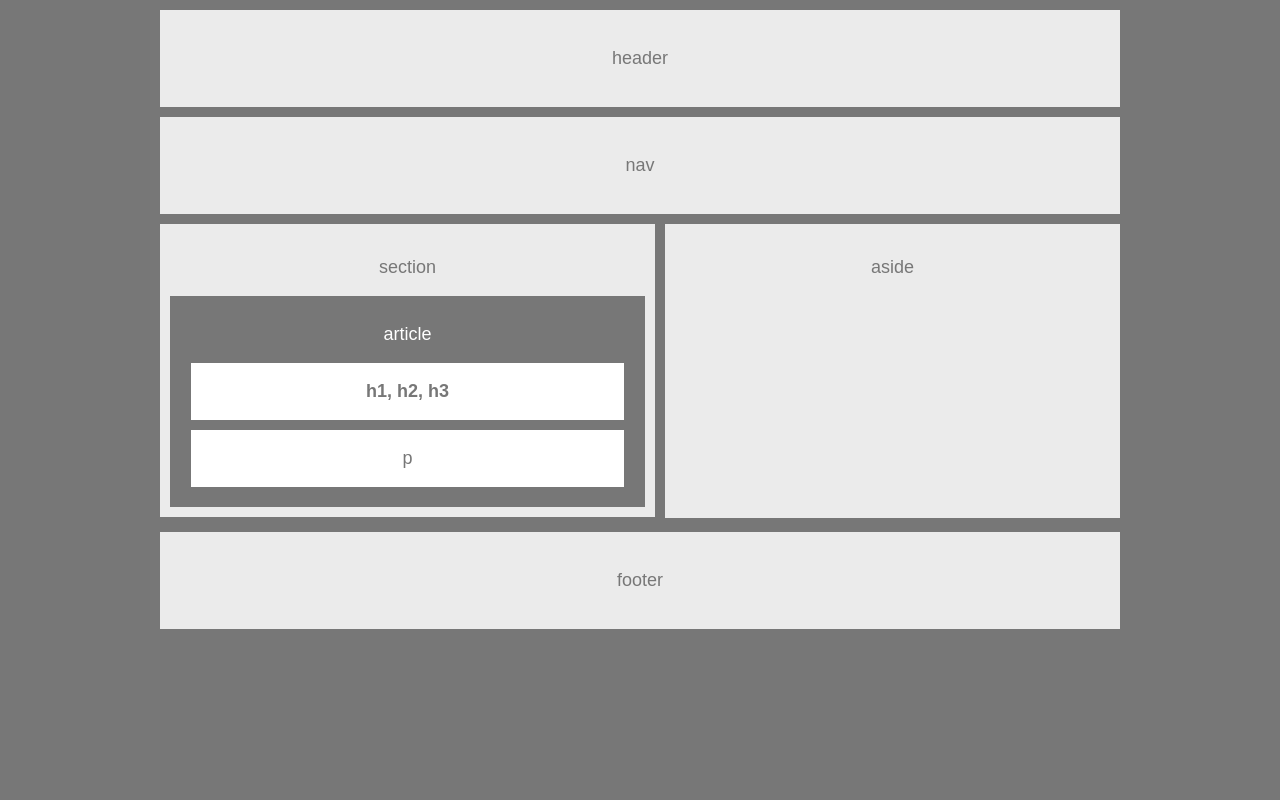
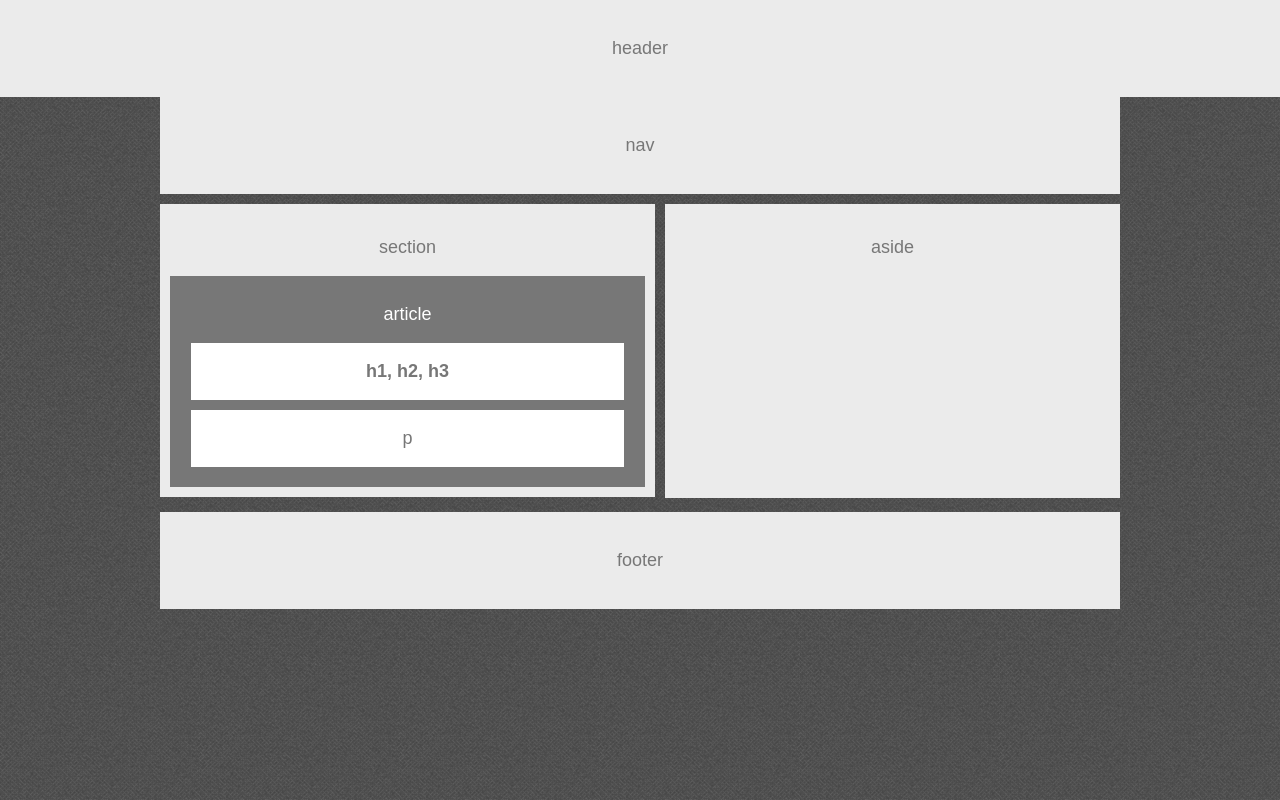
Before and after one commit to v8tx/Basic-Portfolio, a PHP site: page / in a window 1280 px wide. Run offline with PHP 8.4, Linux system fonts and the light colour scheme.

Commit message:
added images

```diff
--- a/assets/css/style.css
+++ b/assets/css/style.css
@@ -1,5 +1,5 @@
 body {
-	background: #777;
+	background: url("../assets/images/tweed.png") 0 0 repeat #777;
 	margin: 0 auto;
 	font-family: 'Arial', 'Helvetica Neue', Helvetica, sans-serif;
 	text-align: center;
@@ -11,9 +11,10 @@ body {
 }
 header, section {
 	background: #ebebeb;
+	width: 100%;
 }
 header {
-	margin: 10px 0;
+	margin: 0;
 }
 .bold {
 	font-weight: bold;
--- a/index.html
+++ b/index.html
@@ -8,11 +8,12 @@
 	<link rel="stylesheet" type="text/css" href="assets/css/style.css">
 </head>
 <body>
+	<header>
+		<div id="wrapper">
+			<p class="grey">header</p>
+		</div>
+	</header>
 	<div id="wrapper">
-		<header>
-			<p class="grey">header</p>
-		</header>
-
 		<section id="nav">
 			<p class="grey">nav</p>
 		</section>
```
Also changed, not shown: assets/images/footer_lodyas.png (added), assets/images/polaroid.jpg (added), assets/images/sandpaper.png (added), assets/images/tweed.png (added).
